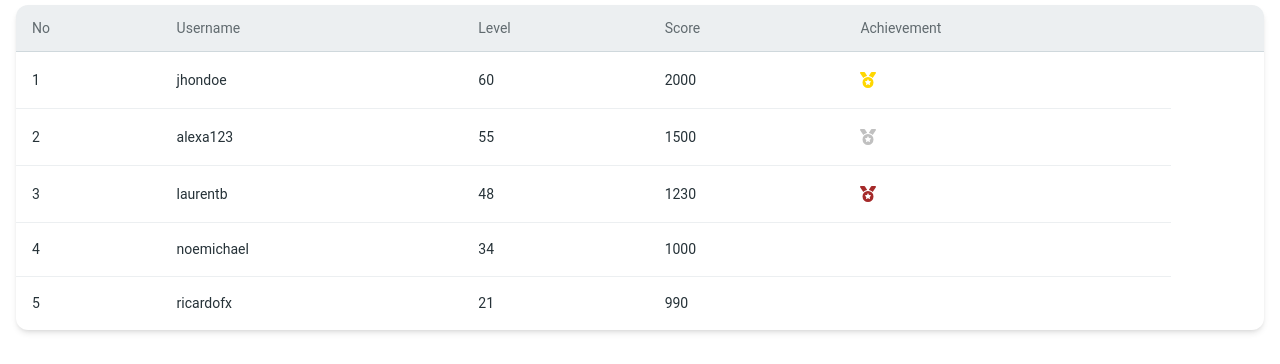
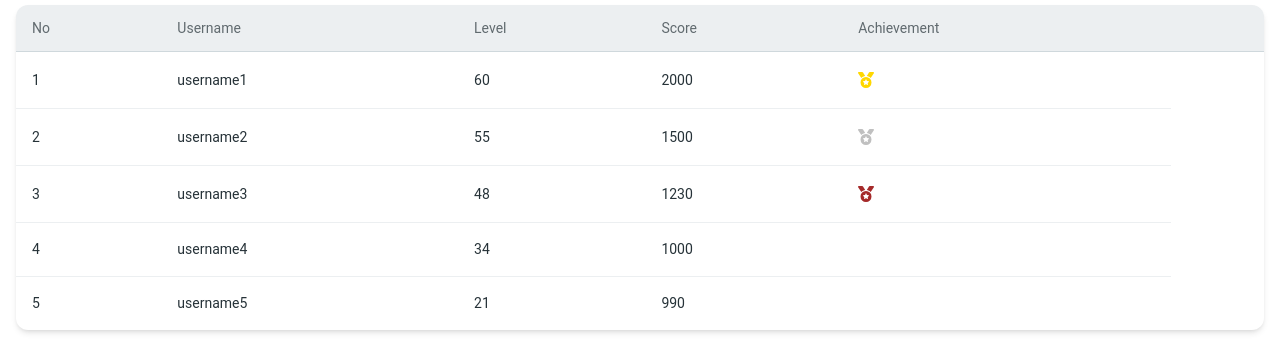
Before and after one commit to FSW33-Team2/Challenge-10-Frontend, a Next.js app: page /leaderboard in a window 1280 px wide. Shown: the part 255-619 px from the top of the page. Built offline with nearby package versions, Linux system fonts and the light colour scheme.

Commit message:
update username

```diff
--- a/src/components/Leaderboard/LeaderboardPage.jsx
+++ b/src/components/Leaderboard/LeaderboardPage.jsx
@@ -9,34 +9,34 @@ const TABLE_HEAD = ["No","Username", "Level", "Score", "Achievement", ""];
 const TABLE_ROWS = [
   {
     no :"1",
-    username: "jhondoe",
+    username: "username1",
     level: "60",
     score: "2000",
     achievement: "",
     position: 1},
   {
     no :"2",
-    username: "alexa123",
+    username: "username2",
     level: "55",
     score: "1500",
     achievement:"",
     position: 2},
   {
     no :"3",
-    username: "laurentb",
+    username: "username3",
     level: "48",
     score: "1230",
     achievement:"",
     position: 3},
   {
     no :"4",
-    username: "noemichael",
+    username: "username4",
     level: "34",
     score: "1000",
     achievement:""},
   {
     no :"5",
-    username: "ricardofx",
+    username: "username5",
     level: "21",
     score: "990",
     achievement:""},
```
